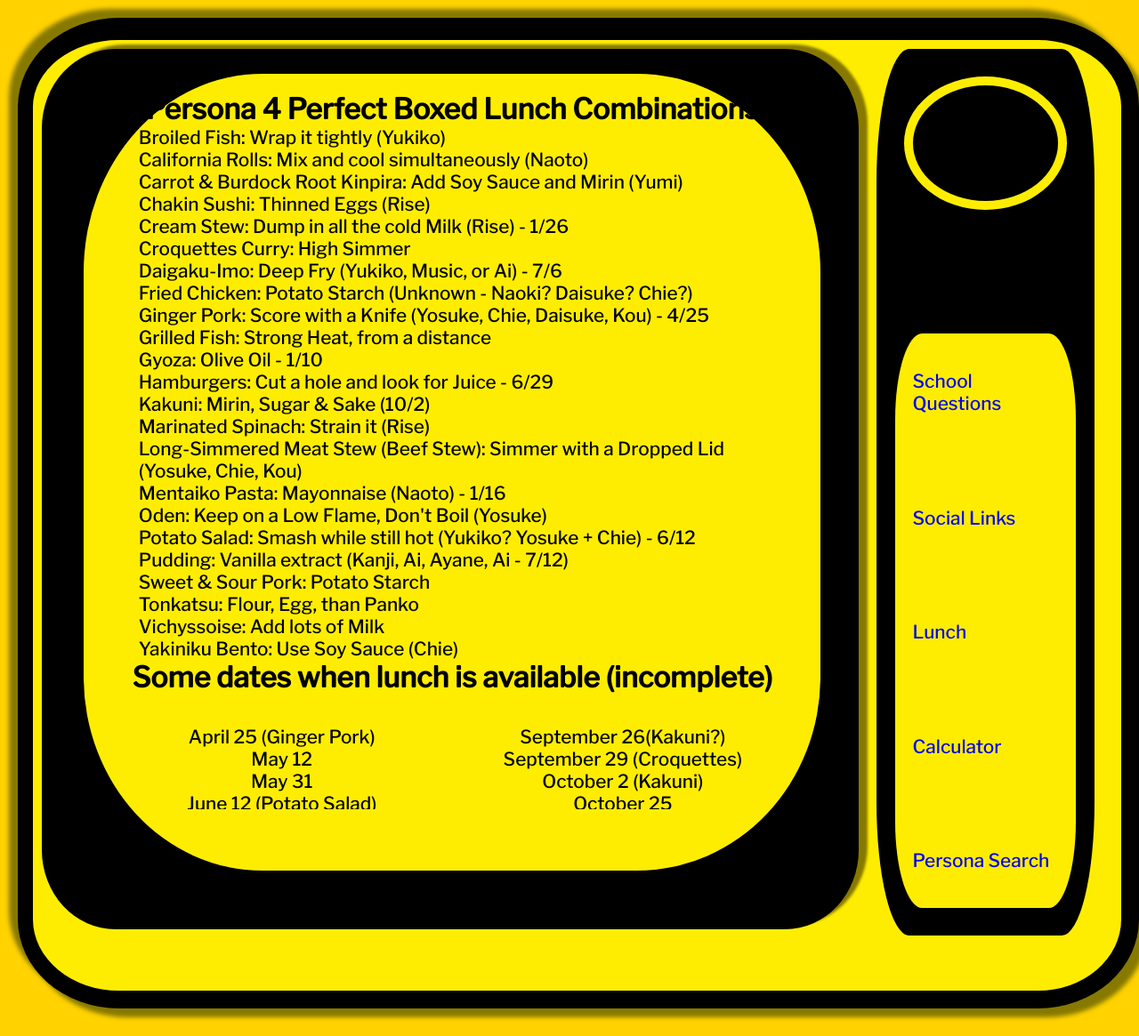
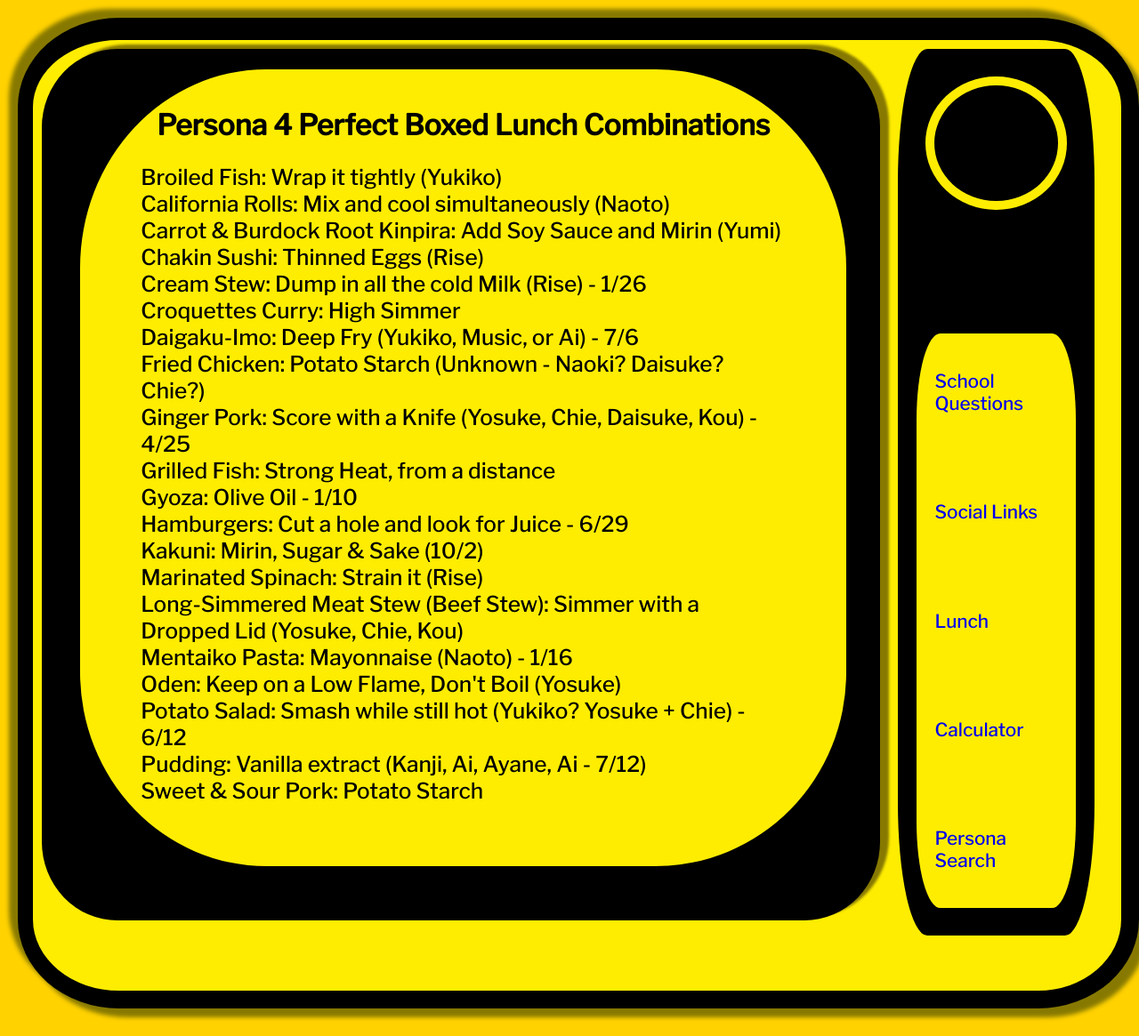
Before and after one commit to Sheyin/persona4-data, a Flask app: page /lunch in a window 1280 px wide. Shown: the whole page at 89% size. Run offline with Flask 2, Linux system fonts and the light colour scheme.

Commit message:
Updated templates to use semantic html where I could (header/footer) and corresponding css.  Attempted to tweak lunch page a bit.  Improved button layout for search results by increasing the width.

```diff
--- a/static/tv.css
+++ b/static/tv.css
@@ -42,7 +42,7 @@
   box-shadow: 10px -5px 3px #877900;
   border: solid #000000;
   border-width: 5px 20px 5px 2s0px;
-  padding: 20px;
+  padding: 15px;
   border-radius: 9%;
   float: left;
 }
@@ -81,11 +81,7 @@
   border: 0;
 }
 
-#calculator-attribution {
-  font-size: -1;
-}
-
-#persona-data-attribution {
+footer {
   font-size: -1;
 }
 
@@ -123,12 +119,12 @@
   flex-direction: column;
 }
 
-.header {
+header {
   font-size: 2em;
   font-weight: bold;
   text-align: center;
-  margin-top: 5vh;
-  margin-bottom: 3vh;
+  margin-top: 2vh;
+  margin-bottom: 2vh;
 }
 
 .subheader {
@@ -142,11 +138,12 @@
   display: flex;
   text-align: left;
   justify-content: space-between;
-  margin-top: 20%;
+  margin-top: 3vh;
 }
 
 .school-choice-block {
   margin-top: 10px;
+  font-size: 3vh;
 }
 
 p {
@@ -156,9 +153,9 @@
 
 .data {
   text-align: left;
-  margin-left: 20px;
+  margin-left: 25px;
   margin-right: 20px;
-  font-size: 1.3em;
+  font-size: 2.1vh;
 }
 
 .columns {
@@ -203,20 +200,22 @@
 /* This is only shown when one searches for a persona */
 #search-results {
   padding-left: 10px;
+  padding-right: 10px;
   display: grid;
   grid-template-columns: 33% 33% auto;
   grid-template-rows: auto;
-  grid-gap: 10px 20px;
+  grid-gap: 15px 20px;
   max-height: 50%;
   justify-items: start;
 }
 
 /* Individual results that show up in search-results */
 .search-suggestion {
-  border: 1px dotted blue;
+  border: 1px solid blue;
   border-radius: 10px;
   padding: 3px;
   cursor: pointer;
+  width: 100%;
 }
 
 /*# sourceMappingURL=tv.css.map */
--- a/static/tv.scss
+++ b/static/tv.scss
@@ -47,14 +47,12 @@
 	min-width: 70%;
 	max-width: 80%;
 	height: 90%;
-	//background-color: $tv-color;
 	background-color: $tv-color;
 	box-shadow: 10px -5px 3px $box-shadow;
 	border: solid $tv-color;
 	border-width: 5px 20px 5px 2s0px;
-	padding: 20px;
+	padding: 15px;
 	border-radius: 9%;
-	//position: relative;
 	float: left;
 }
 
@@ -90,19 +88,9 @@
 	width: 100%;
 	height: 630px;
 	border: 0;
-	//margin: auto;
-	//border: solid 1px red;
-	//border-top: 7px solid $tv-color;
-	//border-left: 10px solid $tv-color;
-	//border-right: 10px solid $tv-color;
-	//border-bottom: 7px solid $tv-color;
 }
 
-#calculator-attribution {
-	font-size: -1;
-}
-
-#persona-data-attribution {
+footer {
 	font-size: -1;
 }
 
@@ -111,10 +99,6 @@
 	z-index: 3;
 	float: left;
 	padding: 1px;
-	//position: static;
-	//position: relative;
-	//top: -685px;
-	//left: 900px;
 	background-color: $tv-color;
 	border: 10px solid black;
 	border-radius: 15%;
@@ -123,7 +107,6 @@
 	display: flex;
 	flex-direction: column;
 	justify-content: space-between;
-	//flex-wrap: nowrap;
 }
 
 .knob-outer {
@@ -139,8 +122,6 @@
 
 .navigation {
 	background-color: $yellow;
-	//position: relative;
-	//top: 60px;
 	margin: 10% 10px 20px 10px;
 	height: 52vh;
 	border-radius: 15%;
@@ -148,16 +129,14 @@
 	display: flex;
 	justify-content: space-between;
 	flex-direction: column;
-	//flex-grow: 2;
-	//flex-basis: 90%;
 }
 
-.header {
+header {
 	font-size: 2em;
 	font-weight: bold;
 	text-align: center;
-	margin-top: 5vh;
-	margin-bottom: 3vh;
+	margin-top: 2vh;
+	margin-bottom: 2vh;
 }
 
 .subheader {
@@ -171,11 +150,12 @@
 	display: flex;
 	text-align: left;
 	justify-content: space-between;
-	margin-top: 20%;
+	margin-top: 3vh;
 }
 
 .school-choice-block {
 	margin-top: 10px;
+	font-size: 3vh;
 }
 
 p {
@@ -185,9 +165,9 @@
 
 .data {
 	text-align: left;
-	margin-left: 20px;
+	margin-left: 25px;
 	margin-right: 20px;
-	font-size: 1.3em;
+	font-size: 2.1vh;
 }
 
 .columns {
@@ -233,18 +213,20 @@
 /* This is only shown when one searches for a persona */
 #search-results {
 	padding-left: 10px;
+	padding-right: 10px;
 	display: grid;
 	grid-template-columns: 33% 33% auto;
 	grid-template-rows: auto;
-	grid-gap: 10px 20px;
+	grid-gap: 15px 20px;
 	max-height: 50%;
 	justify-items: start;
 }
 
 /* Individual results that show up in search-results */
 .search-suggestion {
-	border: 1px dotted blue;
+	border: 1px solid blue;
 	border-radius: 10px;
 	padding: 3px;
 	cursor: pointer;
+	width: 100%;
 }
--- a/templates/calculator.html
+++ b/templates/calculator.html
@@ -7,7 +7,7 @@
     </style>
 {% endblock %}
 {% block content %}
-<span id="calculator-attribution"><a href="https://arantius.github.io/persona-fusion-calculator/4golden.html#/list/level" target="_new">Calculator Source</a></span>
+<footer><a href="https://arantius.github.io/persona-fusion-calculator/4golden.html#/list/level" target="_new">Calculator Source</a></footer>
 <iframe id="fusionCalculatorFrame"
 title="Fusion Calculator"
 src="https://arantius.github.io/persona-fusion-calculator/4golden.html#/list/name">
--- a/templates/links.html
+++ b/templates/links.html
@@ -8,7 +8,7 @@
 {% endblock %}
 {% block content %}
 <div class="link-choice">
-	<span class="header">Whose link?</span>
+	<header>Whose link?</header>
 	<div class="link-choice-data columns">
 		{% for name in names %}
 		<a href="link/{{ name[0] }}" class="link-name">{{ name[0] }} - {{ name[1] }}</a><br /><br />
--- a/templates/lunch.html
+++ b/templates/lunch.html
@@ -5,8 +5,8 @@
 {% endblock %}
 {% block content %}
 	<div class="lunch">
-		<span class="header">{{ title }}</span>
-		<div class="lunch-data data">
+		<header>{{ title }}</header>
+		<div class="lunch data">
 			{% for paragraph in lunches %}
 			{{paragraph}}<br />
 			{% endfor %}
@@ -14,8 +14,8 @@
 	</div>
 
 	<div class="lunch-dates">
-		<span class="header">{{ date_title }}</span>
-		<div class="lunch-dates-data columns">
+		<header>{{ date_title }}</header>
+		<div class="lunch columns">
 			{% for date in lunch_dates %}
 			{{date}}<br />
 			{% endfor %}
--- a/templates/persona_search.html
+++ b/templates/persona_search.html
@@ -5,7 +5,7 @@
 {% endblock %}
 {% block content %}
 	<div class="search">
-		<span class="header">{{ title }}</span><br />
+		<header>{{ title }}</header><br />
 		<form action="/persona" method="get" id="persona-search">
 			Persona to search for: <input name="persona" id="persona" type="text" onInput="suggestSearchResults(this)"/>
 			<input type="submit" value="Submit" />
@@ -20,7 +20,7 @@
 	<div class="result">
 		{{ result | safe }}
 		<br />
-		<span id="persona-data-attribution">Source: <a href="{{ url }}" target="_new">Megami Tensei Wiki</a></span>
+		<footer>Source: <a href="{{ url }}" target="_new">Megami Tensei Wiki</a></footer>
 	</div>
 	{% endif %}
 
--- a/templates/school.html
+++ b/templates/school.html
@@ -7,7 +7,7 @@
     </style>
 {% endblock %}
 {% block content %}
-	<span class="header">Which date?</span>
+	<header>Which date?</header>
 	<div class="school-choice">
 		<div class="schedule-blocks">
 			<div class="subheader">Daily</div>
```
Also changed, not shown: 1 other file.
